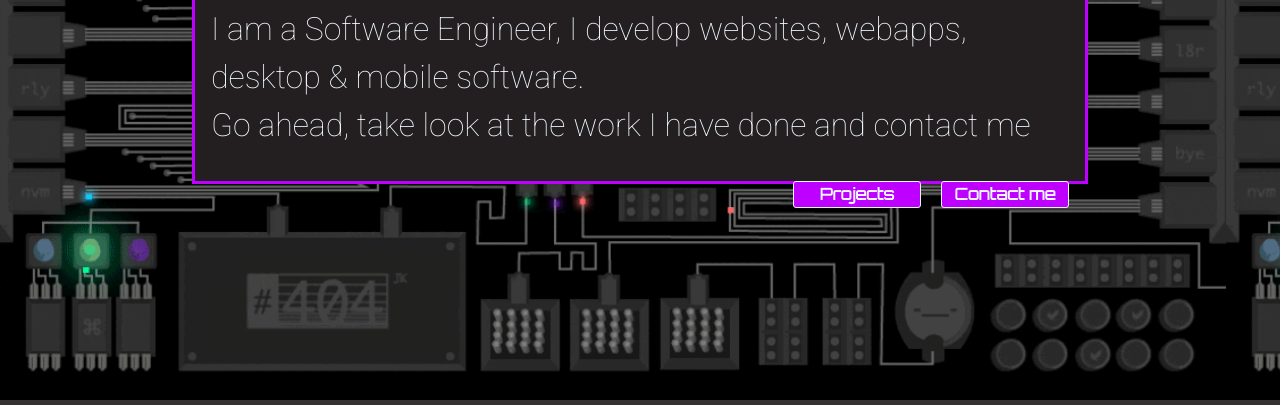
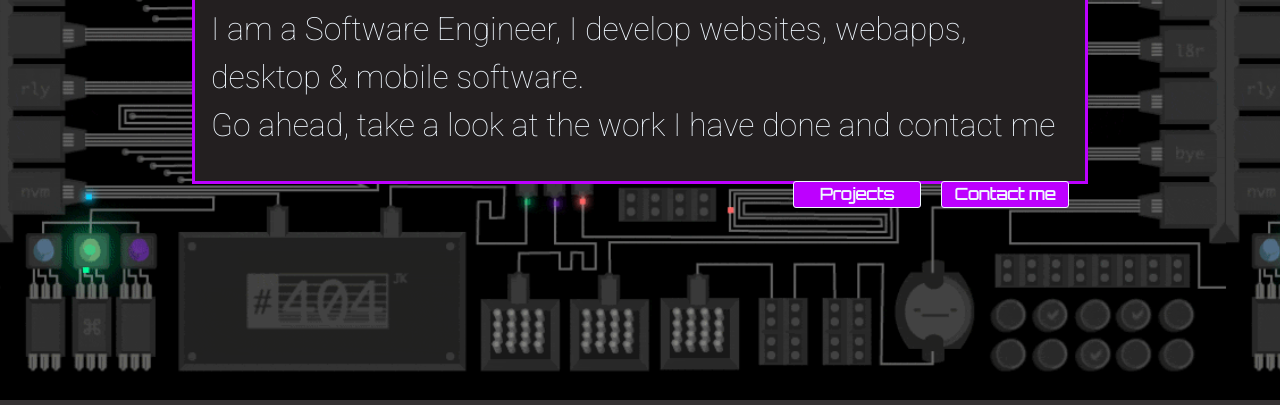
Before and after one commit to jpskobalski/desarollo-web-coder, a plain HTML site: page index.html in a window 1280 px wide. Shown: the part 352-757 px from the top of the page. Drawn offline with nearby package versions, Linux system fonts and the light colour scheme.

Commit message:
addressing error

```diff
--- a/index.html
+++ b/index.html
@@ -47,7 +47,7 @@
             <article class="main-index__article">
                 <h2 class="main-index__h2">Hello, I'm <strong class="main-index__strong">Juan Pablo</strong>!</h2>
                 <p class="main-index__p">I am a Software Engineer, I develop websites, webapps, desktop & mobile software. <br>
-                     Go ahead, take look at the work I have done and contact me</p>
+                     Go ahead, take a look at the work I have done and contact me</p>
                 <a class="main-index__button" href="./pages/contact.html">Contact me</a>
                 <a class="main-index__button" href="./pages/projects.html">Projects</a>
             </article>
```
